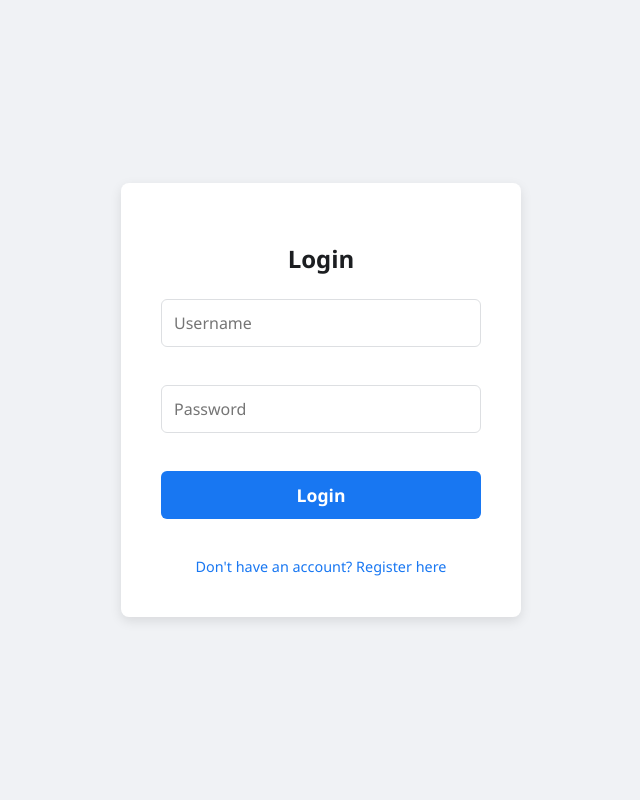
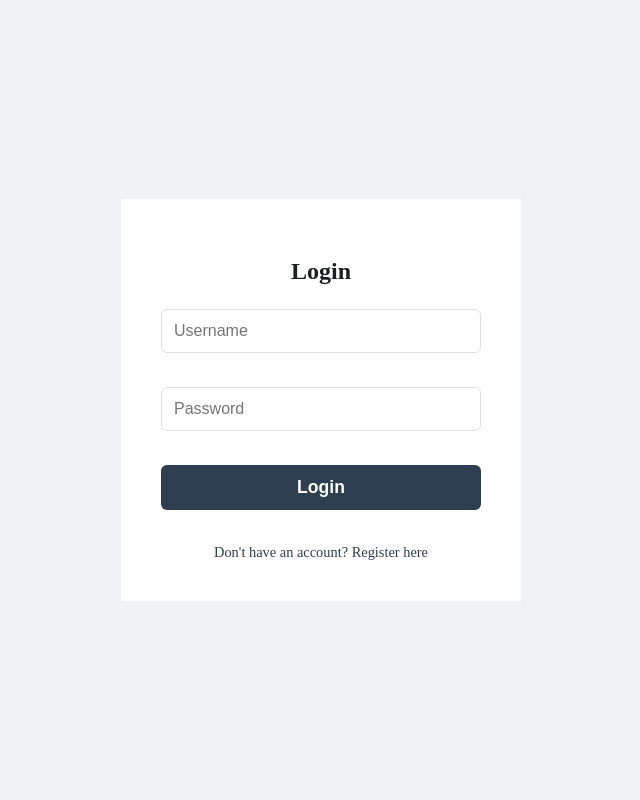
Before and after one commit to dannyhido/DB_project, a Flask app: page / in a window 1280 px wide. Shown: the whole page, without its empty margins (319-959 px from the left). Run offline with Flask 3, Linux system fonts and the light colour scheme.

Commit message:
match style

```diff
--- a/templates/login.html
+++ b/templates/login.html
@@ -5,7 +5,6 @@
         <style>
             * {
                 box-sizing: border-box;
-                font-family: "Segoe UI", Tahoma, Geneva, Verdana, sans-serif;
             }
 
             body {
@@ -20,8 +19,6 @@
             .login-container {
                 background-color: #ffffff;
                 padding: 2.5rem;
-                border-radius: 8px;
-                box-shadow: 0 4px 12px rgba(0, 0, 0, 0.1);
                 width: 100%;
                 max-width: 400px;
                 text-align: center;
@@ -44,14 +41,14 @@
 
             input:focus {
                 outline: none;
-                border-color: #1877f2;
+                border-color: #2c3e50;
                 box-shadow: 0 0 0 2px #e7f3ff;
             }
 
             button {
                 width: 100%;
                 padding: 12px;
-                background-color: #1877f2;
+                background-color: #2c3e50;
                 border: none;
                 border-radius: 6px;
                 color: white;
@@ -62,13 +59,13 @@
             }
 
             button:hover {
-                background-color: #166fe5;
+                background-color: #2c3e50;
             }
 
             a {
                 display: inline-block;
                 margin-top: 1rem;
-                color: #1877f2;
+                color: #2c3e50;
                 text-decoration: none;
                 font-size: 0.9rem;
             }
```
Also changed, not shown: templates/register.html (+3 -6 lines).
